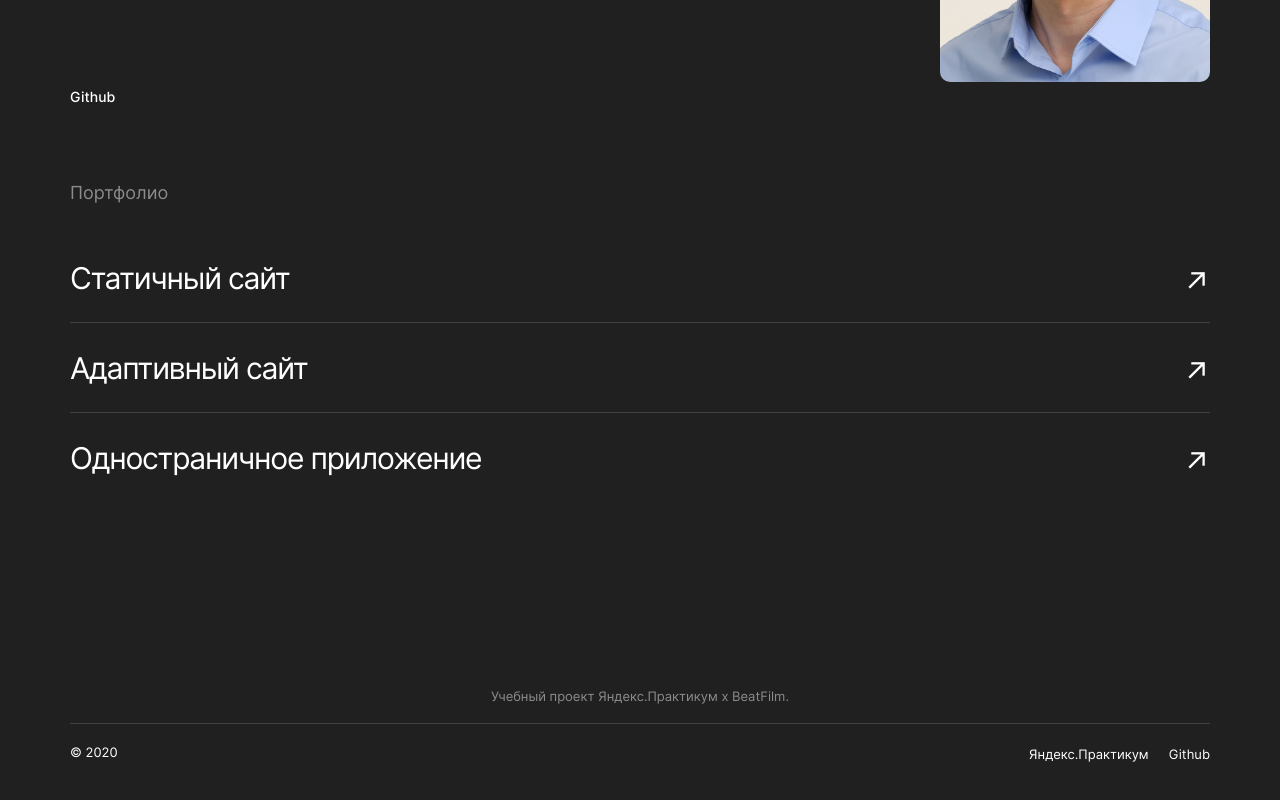
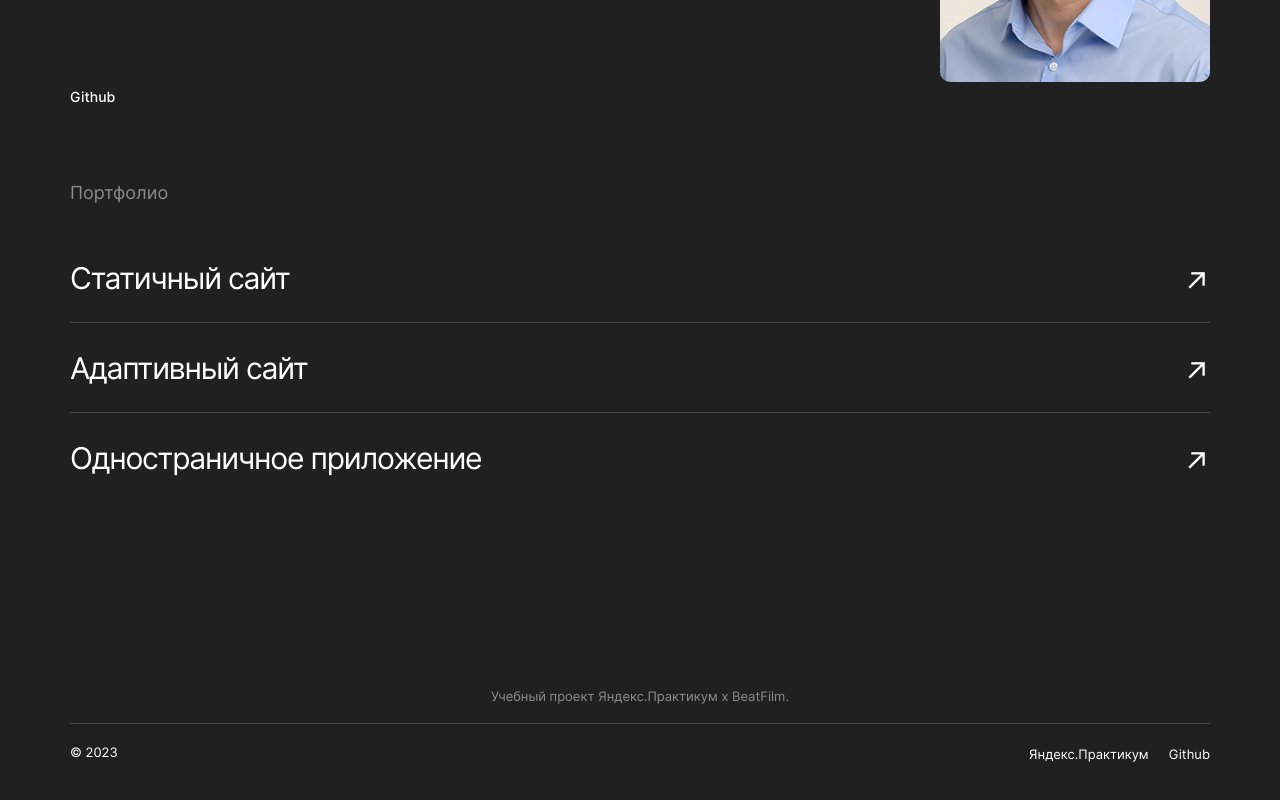
Before and after one commit to emalofeev/movies-explorer-frontend, a React (Create React App) app: page / in a window 1280 px wide. Shown: the part 2292-3092 px from the top of the page. Built offline with nearby package versions, Linux system fonts and the light colour scheme.

Commit message:
feat: add info about me

```diff
--- a/src/components/Footer/Footer.js
+++ b/src/components/Footer/Footer.js
@@ -7,7 +7,7 @@
         Учебный проект Яндекс.Практикум х BeatFilm.
       </h4>
       <div className='footer__container'>
-        <p className='footer__container-date'>© 2020</p>
+        <p className='footer__container-date'>© 2023</p>
         <ul className='footer__lists'>
           <li className='footer__list'>
             <a
```
Also changed, not shown: src/images/photo.jpg.
